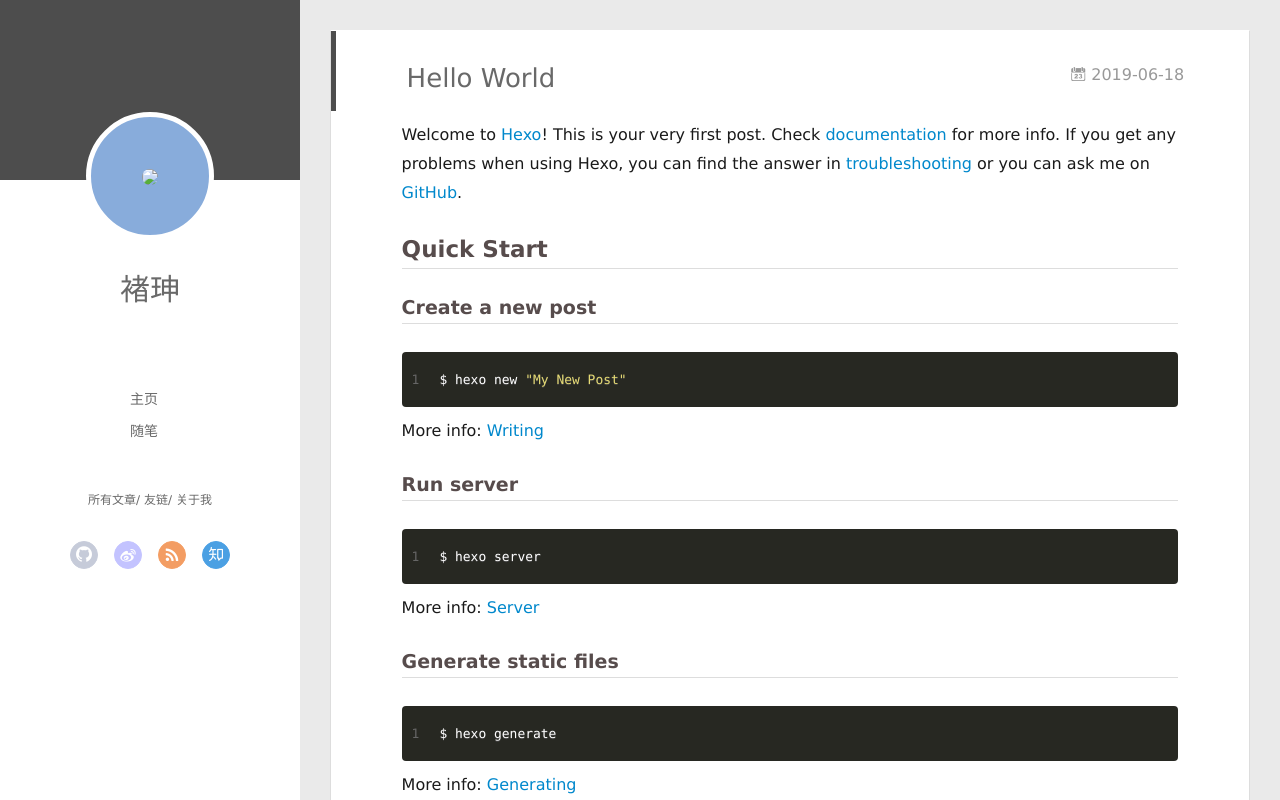
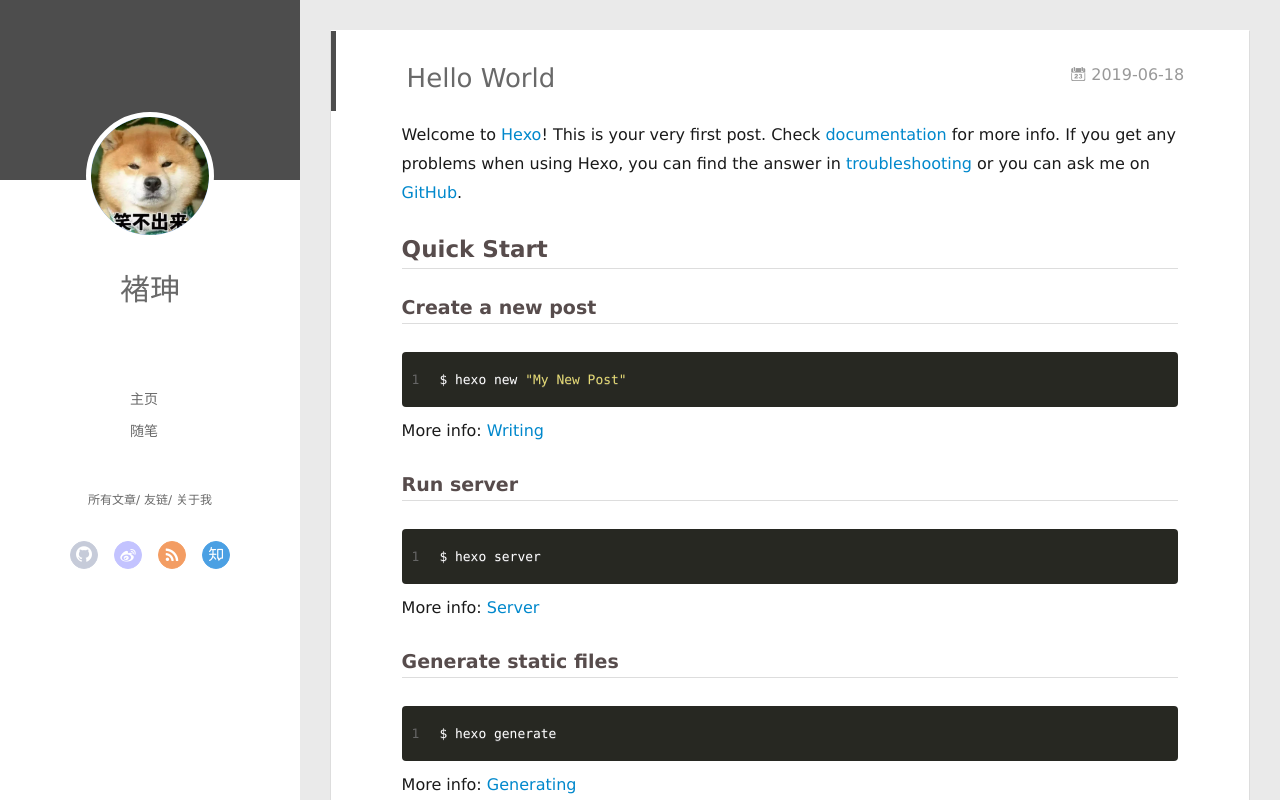
Before and after one commit to qqchushen/blog.github.io, a plain HTML site: page 2019/06/18/hello-world/index.html in a window 1280 px wide. Drawn offline with Linux system fonts and the light colour scheme; files that its build step writes are made by us from their sources.

Commit message:
Site updated: 2019-06-18 19:59:07

```diff
--- a/2019/06/18/hello-world/index.html
+++ b/2019/06/18/hello-world/index.html
@@ -47,7 +47,7 @@
 <div class="intrude-less">
 	<header id="header" class="inner">
 		<a href="/" class="profilepic">
-			<img src="asserts/qiqi.png" class="js-avatar" show>
+			<img src="/asserts/qiqi.png" class="js-avatar" show>
 		</a>
 		<hgroup>
 		  <h1 class="header-author"><a href="/">褚珅</a></h1>
@@ -105,7 +105,7 @@
 	<div class="intrude-less">
 		<header id="header" class="inner">
 			<div class="profilepic">
-				<img src="asserts/qiqi.png" class="js-avatar">
+				<img src="/asserts/qiqi.png" class="js-avatar">
 			</div>
 			<hgroup>
 			  <h1 class="header-author js-header-author">褚珅</h1>
```
Also changed, not shown: 2019/06/18/你好，Hexo/index.html (+2 -2 lines), archives/2019/06/index.html (+2 -2 lines), archives/2019/index.html (+2 -2 lines), archives/index.html (+2 -2 lines), index.html (+2 -2 lines).
